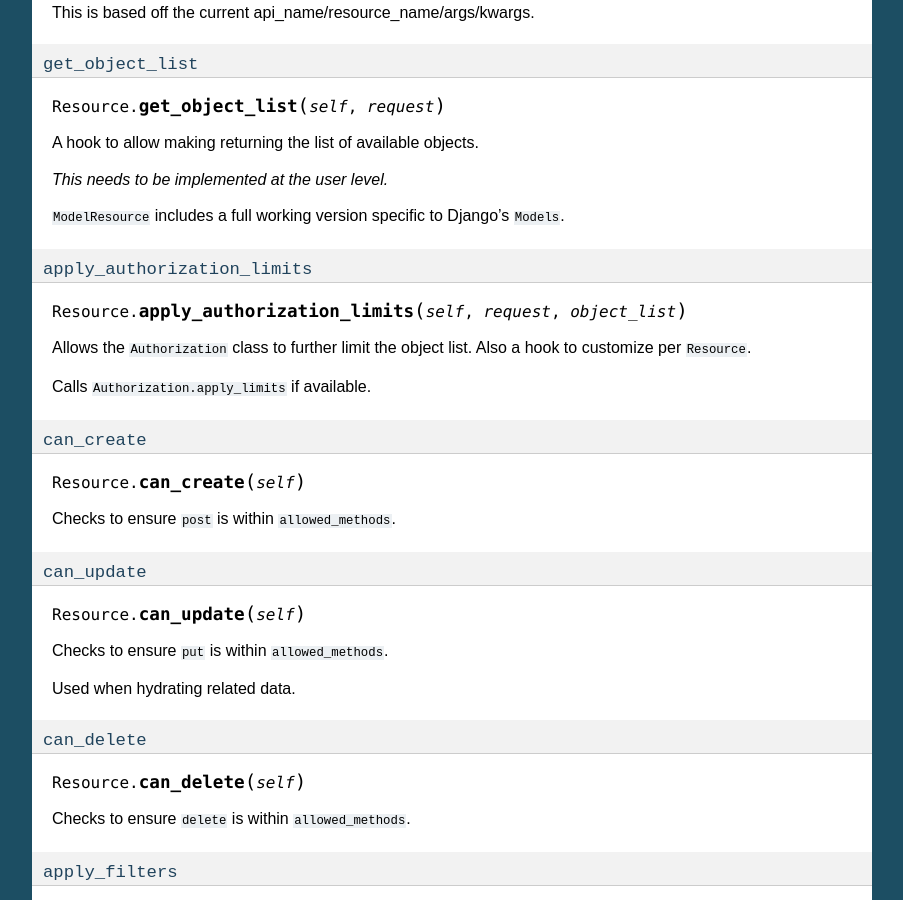
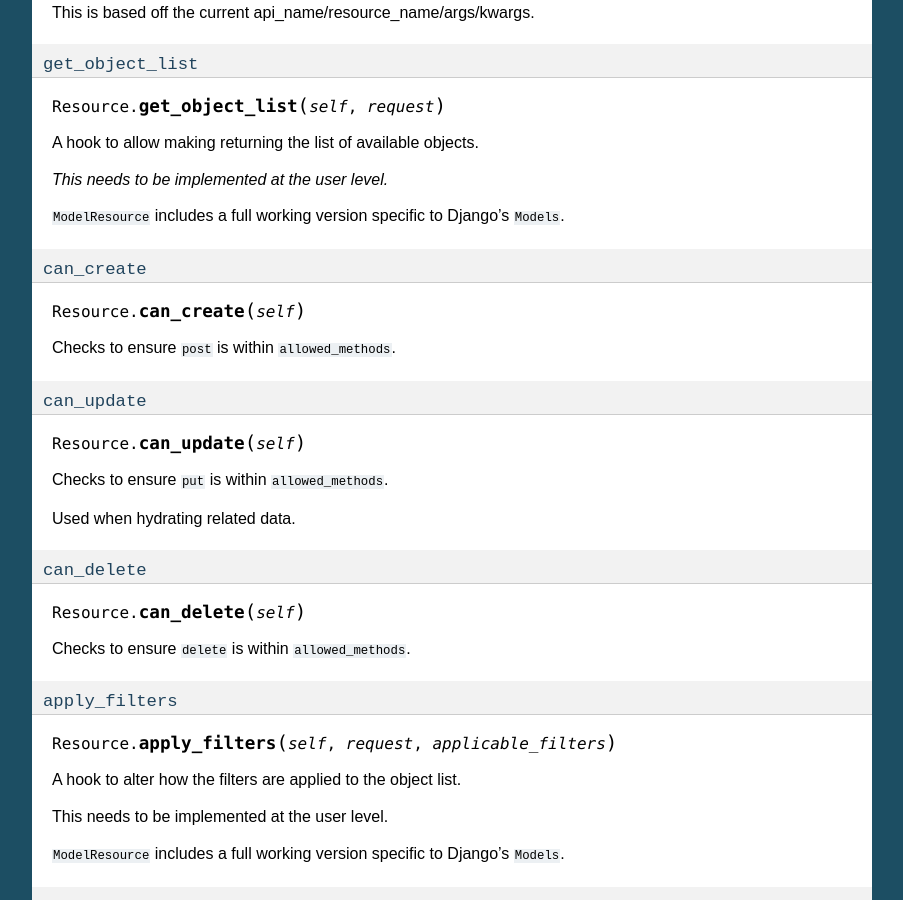
Before and after one commit to django-tastypie/django-tastypie, a Sphinx documentation site: the page built from docs/resources.rst, in a window 1280 px wide and 900 px high, scrolled down 19189 px. Shown: the whole window, without its empty margins (198-1101 px from the left). Built offline with Sphinx 7.4.7, drawn with Linux system fonts in a browser that asks for light colours; pages that are not in the unit, such as notebooks, are missing from menus; some of the changed text lies outside the part shown.

Commit message:
Updated Cookbook doc to replace apply_authorization_limits with get_object_list, updated Resource doc to remove reference to deprecated apply_authorization_limits

```diff
--- a/docs/cookbook.rst
+++ b/docs/cookbook.rst
@@ -266,7 +266,7 @@ and every user will be working only with objects associated with them. Let's see
 how to implement it for two basic operations: listing and creation of an object.
 
 For listing we want to list only objects for which 'user' field matches
-'request.user'. This could be done by applying a filter in the ``apply_authorization_limits``
+'request.user'. This could be done by applying a filter in the ``get_object_list``
 method of your resource.
 
 For creating we'd have to wrap ``obj_create`` method of ``ModelResource``. Then the
@@ -284,8 +284,8 @@ resulting code will look something like::
         def obj_create(self, bundle, **kwargs):
             return super(EnvironmentResource, self).obj_create(bundle, user=bundle.request.user)
 
-        def apply_authorization_limits(self, request, object_list):
-            return object_list.filter(user=request.user)
+        def get_object_list(self, request):
+            return super(EnvironmentResource, self).get_object_list(request).filter(user=request.user)
 
 camelCase JSON Serialization
 ----------------------------
--- a/docs/resources.rst
+++ b/docs/resources.rst
@@ -1189,16 +1189,6 @@ A hook to allow making returning the list of available objects.
 ``ModelResource`` includes a full working version specific to Django's
 ``Models``.
 
-``apply_authorization_limits``
-------------------------------
-
-.. method:: Resource.apply_authorization_limits(self, request, object_list)
-
-Allows the ``Authorization`` class to further limit the object list.
-Also a hook to customize per ``Resource``.
-
-Calls ``Authorization.apply_limits`` if available.
-
 ``can_create``
 --------------
 
```
